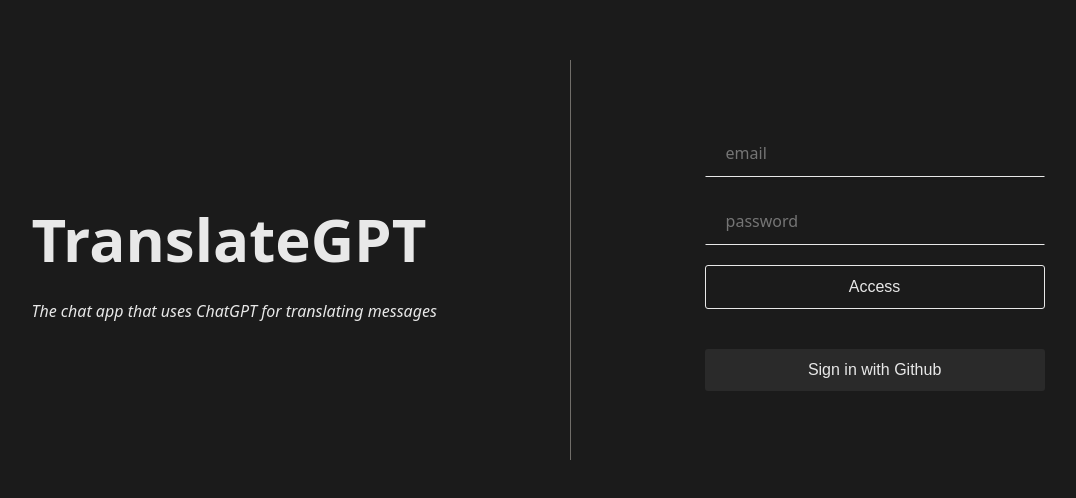
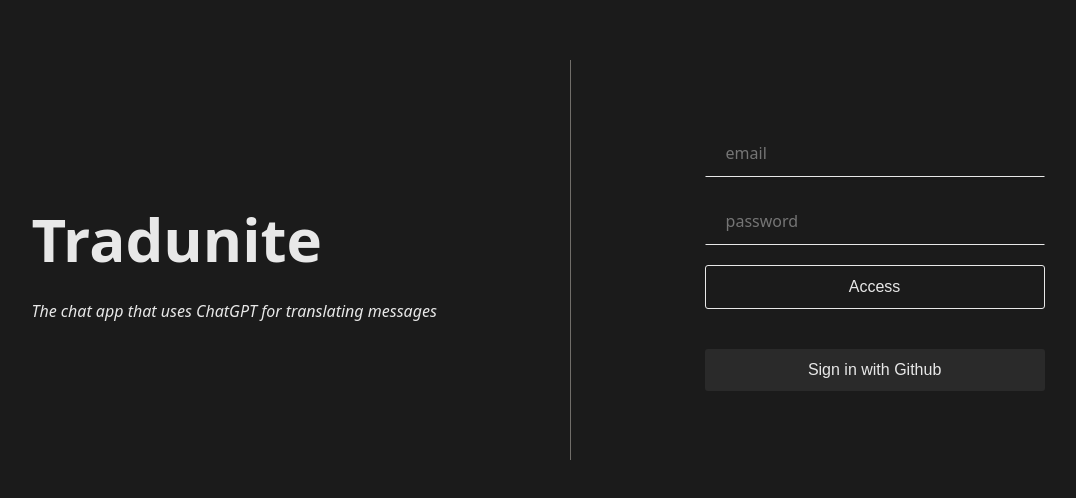
Before and after one commit to augusMessina/ChatApp, a Next.js app in the folder front/: page /login in a window 1280 px wide. Shown: the part 140-638 px from the top of the page, without its empty margins (102-1178 px from the left). Built offline with nearby package versions, Linux system fonts and the light colour scheme.

Commit message:
new app name

```diff
--- a/front/src/pages/login.tsx
+++ b/front/src/pages/login.tsx
@@ -41,7 +41,7 @@
       ) : (
         <MainContainer>
           <TitleContainer>
-            <Title>TranslateGPT</Title>
+            <Title>Tradunite</Title>
             <Subtitle>
               The chat app that uses ChatGPT for translating messages
             </Subtitle>
```
